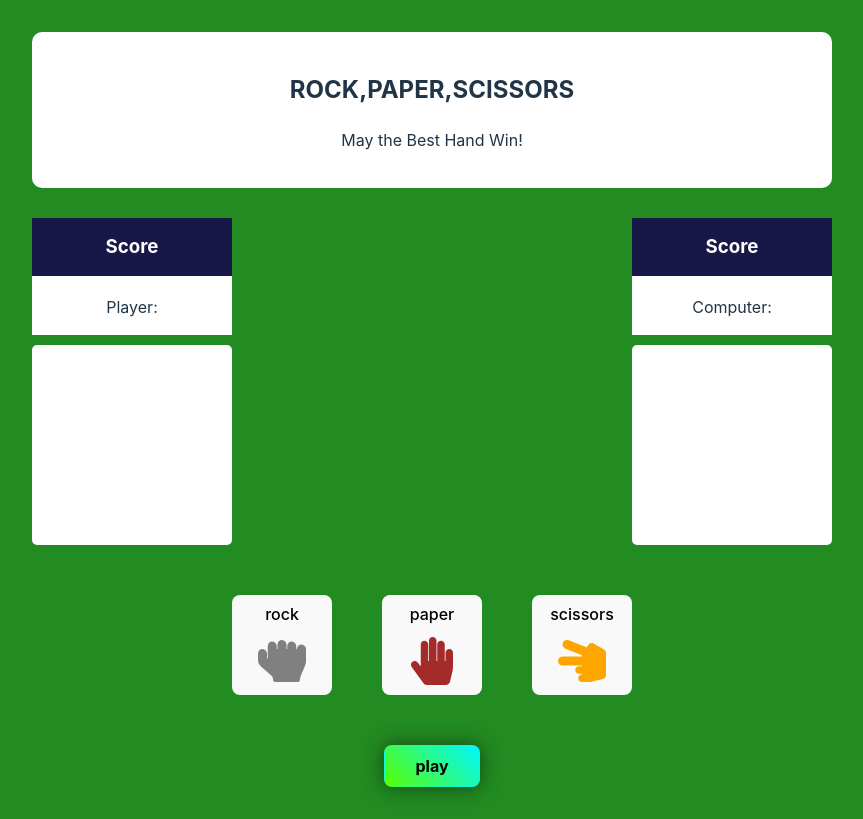
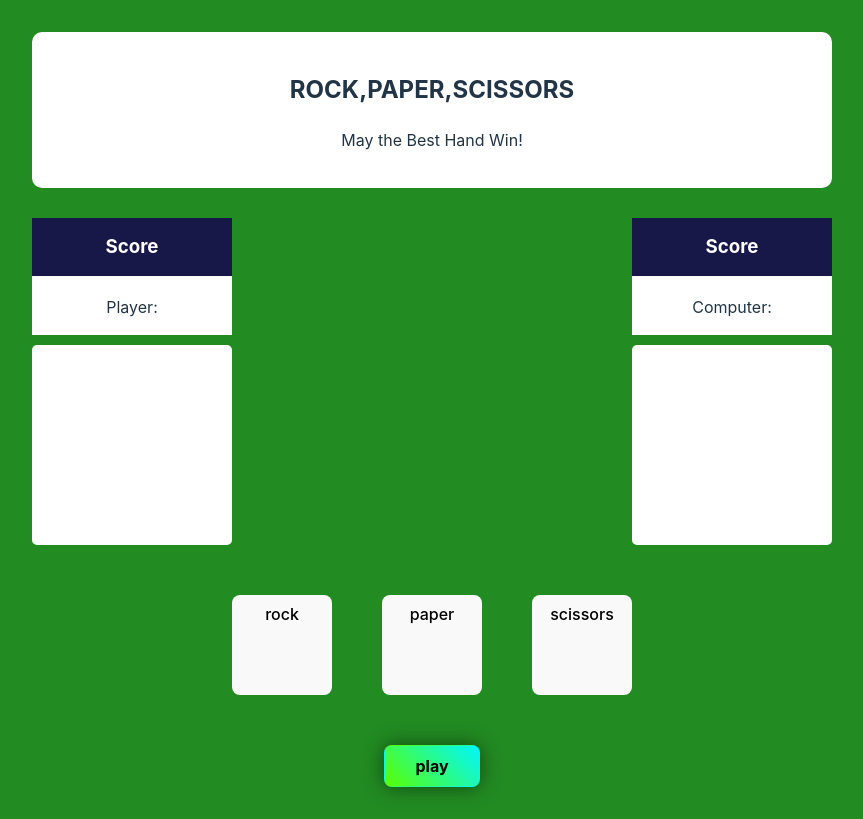
Before and after one commit to dedanmsafari/typescript-rps, a React (Vite) app: page / in a window 1280 px wide. Shown: the whole page, without its empty margins (208-1071 px from the left). Built offline with nearby package versions, Linux system fonts and the light colour scheme.

Commit message:
MODIFIED HAND SELECTION

```diff
--- a/src/components/HandSelection.tsx
+++ b/src/components/HandSelection.tsx
@@ -1,16 +1,22 @@
 import React from "react";
+
 import styles from "./HandSelection.module.css";
+import Button from "../utils/component/Button.component";
 
 type HandProps = {
   name: string;
   icon: React.JSX.Element;
+  onClick: () => void;
 };
-
-const HandSelection = ({ name, icon }: HandProps) => {
+//console.log("I am HAND SELECTION");
+const HandSelection = ({ name, icon, onClick }: HandProps) => {
   return (
-    <button className={styles.choiceBtn}>
-      {name} {icon}
-    </button>
+    <Button
+      name={name}
+      icon={icon}
+      className={styles.choiceBtn}
+      onClick={onClick}
+    />
   );
 };
 
```
